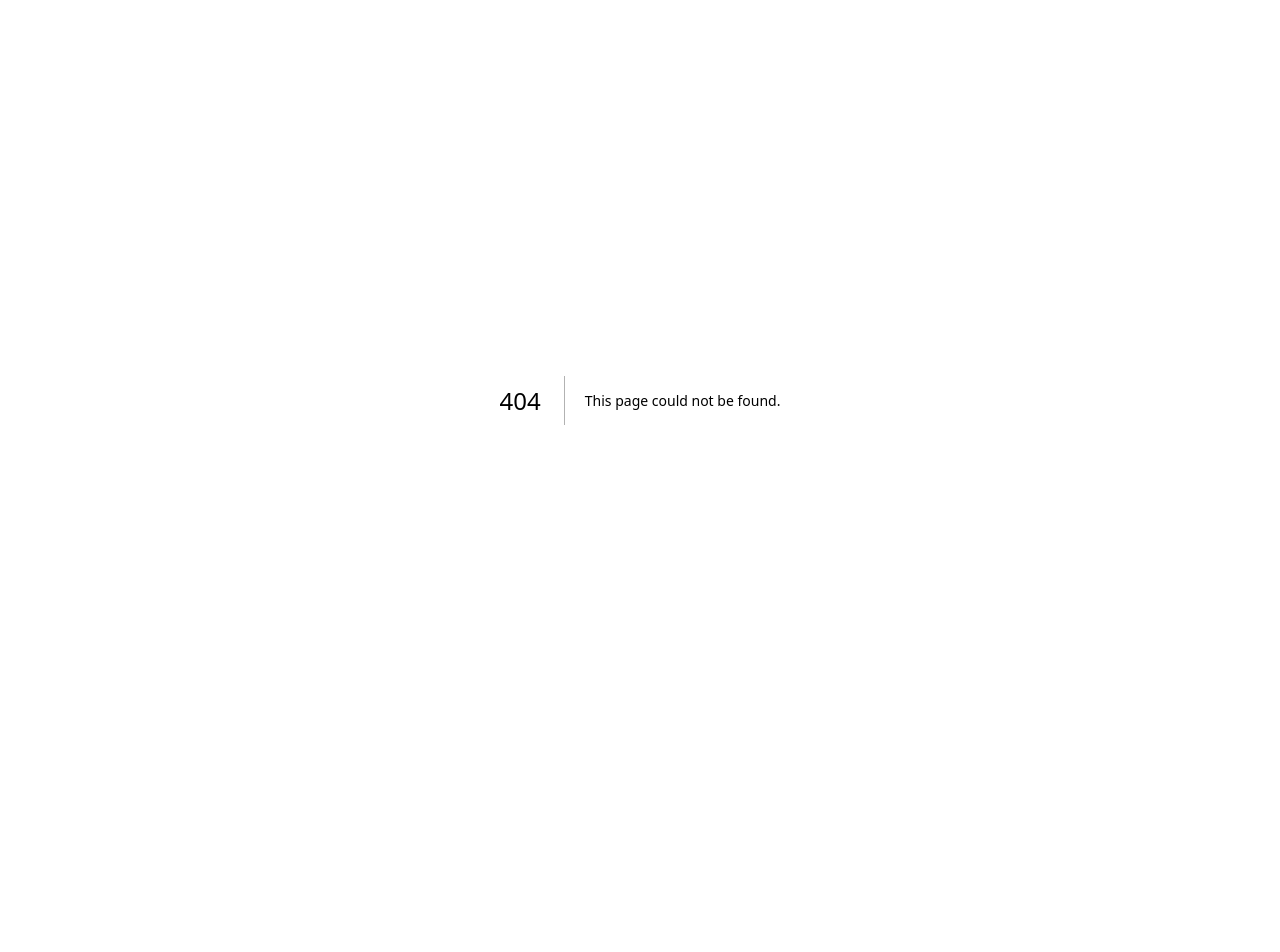
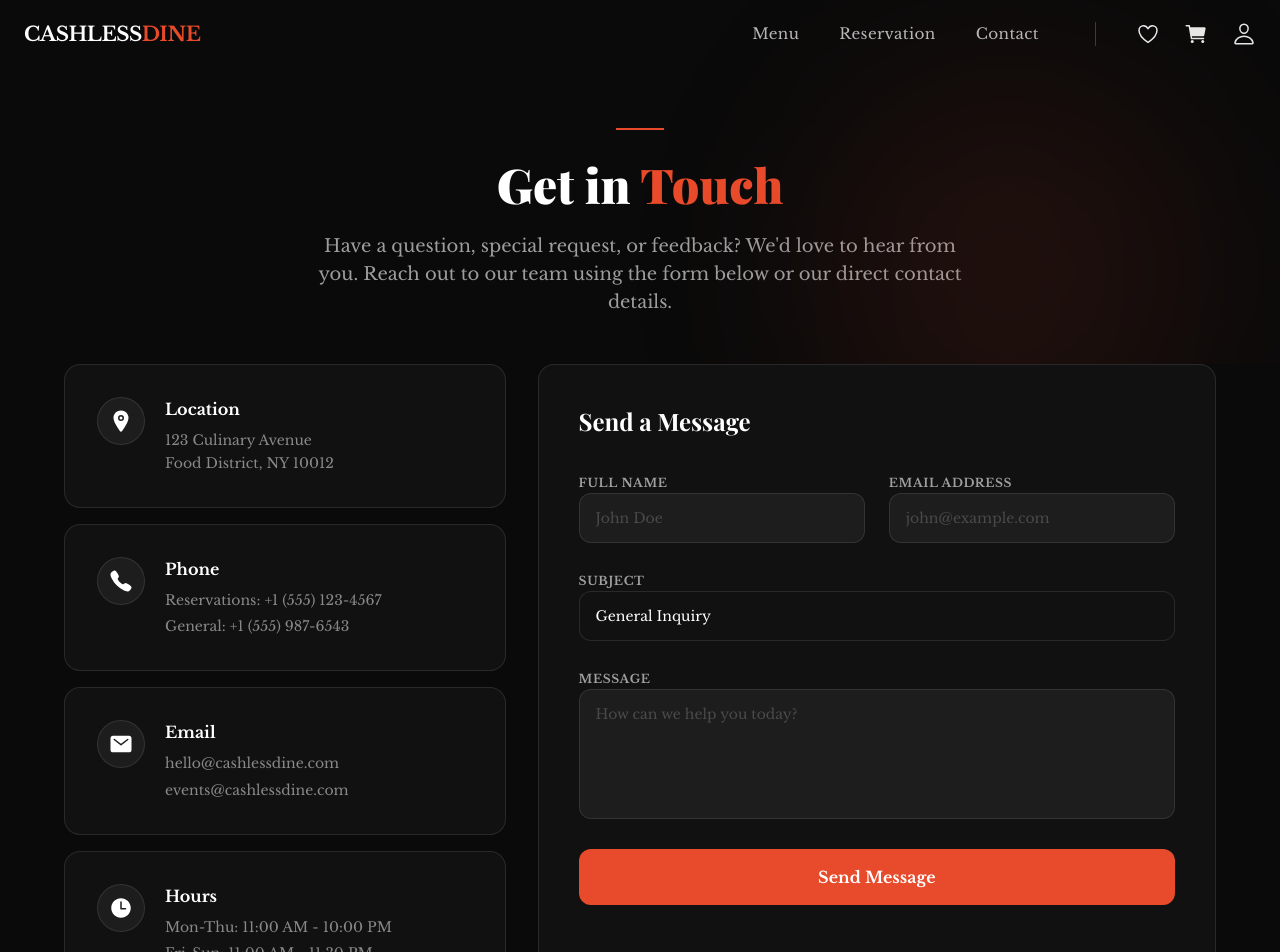
Before and after one commit to ashiqurrhmn/cashless-dine, a Next.js app: page /contact in a window 1280 px wide. Before the commit this address had no page. Shown: the top 952 px of the page. Before the commit the page ends 800 px from the top, so only its background shows below. Built offline with nearby package versions, Linux system fonts and the light colour scheme.

Commit message:
added contact page

```diff
--- /dev/null
+++ b/src/app/contact/page.js
@@ -0,0 +1,210 @@
+"use client";
+
+import { motion } from "framer-motion";
+import Navbar from "@/components/Navbar";
+import { IoCall, IoMail, IoLocation, IoTime } from "react-icons/io5";
+import toast from "react-hot-toast";
+import { useState } from "react";
+
+const fadeIn = {
+  hidden: { opacity: 0, y: 20 },
+  visible: { opacity: 1, y: 0, transition: { duration: 0.6, ease: [0.16, 1, 0.3, 1] } },
+};
+
+const stagger = {
+  hidden: { opacity: 0 },
+  visible: { opacity: 1, transition: { staggerChildren: 0.1 } },
+};
+
+export default function ContactPage() {
+  const [isSubmitting, setIsSubmitting] = useState(false);
+
+  const handleSubmit = (e) => {
+    e.preventDefault();
+    setIsSubmitting(true);
+
+    // Simulate network request
+    setTimeout(() => {
+      setIsSubmitting(false);
+      toast.success("Message sent successfully! We'll get back to you soon.");
+      e.target.reset();
+    }, 1500);
+  };
+
+  return (
+    <main className="min-h-screen bg-[var(--background)]">
+      <Navbar />
+
+      {/* Hero Section */}
+      <section className="pt-32 max-md:pt-24 pb-12 px-6 max-md:px-4 relative overflow-hidden">
+        <div className="absolute top-20 right-20 w-96 h-96 bg-accent/10 rounded-full blur-[100px] pointer-events-none"></div>
+        <motion.div
+          variants={fadeIn}
+          initial="hidden"
+          animate="visible"
+          className="max-w-6xl mx-auto text-center"
+        >
+          <div className="inline-block h-[2px] w-12 bg-accent mb-6"></div>
+          <h1 className="font-heading text-5xl max-md:text-4xl font-extrabold text-white mb-6">
+            Get in <span className="text-accent">Touch</span>
+          </h1>
+          <p className="text-white/60 text-lg max-md:text-base max-w-2xl mx-auto font-light">
+            Have a question, special request, or feedback? We'd love to hear from you.
+            Reach out to our team using the form below or our direct contact details.
+          </p>
+        </motion.div>
+      </section>
+
+      {/* Content Grid */}
+      <section className="px-6 max-md:px-4 pb-32 max-md:pb-36 relative z-10">
+        <div className="max-w-6xl mx-auto grid grid-cols-1 lg:grid-cols-5 gap-8 max-md:gap-6">
+
+          {/* Left Column: Contact Details */}
+          <motion.div
+            variants={stagger}
+            initial="hidden"
+            animate="visible"
+            className="lg:col-span-2 space-y-4"
+          >
+            <motion.div variants={fadeIn} className="bg-white/[0.03] border border-white/10 rounded-2xl p-8 flex items-start gap-5 hover:border-accent/40 transition-colors group">
+              <div className="w-12 h-12 rounded-full bg-white/5 border border-white/10 flex items-center justify-center flex-shrink-0 group-hover:bg-accent/20 group-hover:border-accent/40 transition-all">
+                <IoLocation className="text-2xl text-white group-hover:text-accent transition-colors" />
+              </div>
+              <div>
+                <h3 className="text-white font-bold mb-2">Location</h3>
+                <p className="text-white/50 text-sm leading-relaxed">
+                  123 Culinary Avenue<br />
+                  Food District, NY 10012
+                </p>
+              </div>
+            </motion.div>
+
+            <motion.div variants={fadeIn} className="bg-white/[0.03] border border-white/10 rounded-2xl p-8 flex items-start gap-5 hover:border-accent/40 transition-colors group">
+              <div className="w-12 h-12 rounded-full bg-white/5 border border-white/10 flex items-center justify-center flex-shrink-0 group-hover:bg-accent/20 group-hover:border-accent/40 transition-all">
+                <IoCall className="text-2xl text-white group-hover:text-accent transition-colors" />
+              </div>
+              <div>
+                <h3 className="text-white font-bold mb-2">Phone</h3>
+                <p className="text-white/50 text-sm leading-relaxed mb-1">
+                  Reservations: +1 (555) 123-4567
+                </p>
+                <p className="text-white/50 text-sm leading-relaxed">
+                  General: +1 (555) 987-6543
+                </p>
+              </div>
+            </motion.div>
+
+            <motion.div variants={fadeIn} className="bg-white/[0.03] border border-white/10 rounded-2xl p-8 flex items-start gap-5 hover:border-accent/40 transition-colors group">
+              <div className="w-12 h-12 rounded-full bg-white/5 border border-white/10 flex items-center justify-center flex-shrink-0 group-hover:bg-accent/20 group-hover:border-accent/40 transition-all">
+                <IoMail className="text-2xl text-white group-hover:text-accent transition-colors" />
+              </div>
+              <div>
+                <h3 className="text-white font-bold mb-2">Email</h3>
+                <p className="text-white/50 text-sm leading-relaxed mb-1">
+                  hello@cashlessdine.com
+                </p>
+                <p className="text-white/50 text-sm leading-relaxed">
+                  events@cashlessdine.com
+                </p>
+              </div>
+            </motion.div>
+
+            <motion.div variants={fadeIn} className="bg-white/[0.03] border border-white/10 rounded-2xl p-8 flex items-start gap-5 hover:border-accent/40 transition-colors group">
+              <div className="w-12 h-12 rounded-full bg-white/5 border border-white/10 flex items-center justify-center flex-shrink-0 group-hover:bg-accent/20 group-hover:border-accent/40 transition-all">
+                <IoTime className="text-2xl text-white group-hover:text-accent transition-colors" />
+              </div>
+              <div>
+                <h3 className="text-white font-bold mb-2">Hours</h3>
+                <p className="text-white/50 text-sm leading-relaxed mb-1">
+                  Mon-Thu: 11:00 AM - 10:00 PM
+                </p>
+                <p className="text-white/50 text-sm leading-relaxed">
+                  Fri-Sun: 11:00 AM - 11:30 PM
+                </p>
+              </div>
+            </motion.div>
+          </motion.div>
+
+          {/* Right Column: Contact Form */}
+          <motion.div
+            variants={fadeIn}
+            initial="hidden"
+            animate="visible"
+            className="lg:col-span-3 bg-white/[0.03] border border-white/10 rounded-2xl p-10 max-md:p-6"
+          >
+            <h2 className="font-heading text-2xl font-bold text-white mb-8">Send a Message</h2>
+
+            <form onSubmit={handleSubmit} className="space-y-6">
+              <div className="grid grid-cols-1 md:grid-cols-2 gap-6">
+                <div className="space-y-2">
+                  <label htmlFor="name" className="text-xs font-semibold text-white/60 uppercase tracking-wider">
+                    Full Name
+                  </label>
+                  <input
+                    type="text"
+                    id="name"
+                    required
+                    className="w-full bg-white/5 border border-white/10 rounded-xl px-4 py-3.5 text-white text-sm focus:outline-none focus:border-accent focus:bg-white/10 transition-all placeholder:text-white/20"
+                    placeholder="John Doe"
+                  />
+                </div>
+                <div className="space-y-2">
+                  <label htmlFor="email" className="text-xs font-semibold text-white/60 uppercase tracking-wider">
+                    Email Address
+                  </label>
+                  <input
+                    type="email"
+                    id="email"
+                    required
+                    className="w-full bg-white/5 border border-white/10 rounded-xl px-4 py-3.5 text-white text-sm focus:outline-none focus:border-accent focus:bg-white/10 transition-all placeholder:text-white/20"
+                    placeholder="john@example.com"
+                  />
+                </div>
+              </div>
+
+              <div className="space-y-2">
+                <label htmlFor="subject" className="text-xs font-semibold text-white/60 uppercase tracking-wider">
+                  Subject
+                </label>
+                <select
+                  id="subject"
+                  className="w-full bg-[#111] border border-white/10 rounded-xl px-4 py-3.5 text-white text-sm focus:outline-none focus:border-accent transition-all appearance-none cursor-pointer"
+                >
+                  <option value="general">General Inquiry</option>
+                  <option value="feedback">Feedback</option>
+                  <option value="events">Private Events</option>
+                  <option value="careers">Careers</option>
+                </select>
+              </div>
+
+              <div className="space-y-2">
+                <label htmlFor="message" className="text-xs font-semibold text-white/60 uppercase tracking-wider">
+                  Message
+                </label>
+                <textarea
+                  id="message"
+                  required
+                  rows="5"
+                  className="w-full bg-white/5 border border-white/10 rounded-xl px-4 py-3.5 text-white text-sm focus:outline-none focus:border-accent focus:bg-white/10 transition-all placeholder:text-white/20 resize-none"
+                  placeholder="How can we help you today?"
+                ></textarea>
+              </div>
+
+              <button
+                type="submit"
+                disabled={isSubmitting}
+                className="w-full bg-accent text-white font-bold py-4 rounded-xl hover:bg-accent-hover transition-all duration-300 hover:shadow-[0_4px_24px_rgba(232,75,43,0.4)] disabled:opacity-70 disabled:cursor-not-allowed flex items-center justify-center"
+              >
+                {isSubmitting ? (
+                  <div className="w-5 h-5 border-2 border-white/30 border-t-white rounded-full animate-spin"></div>
+                ) : (
+                  "Send Message"
+                )}
+              </button>
+            </form>
+          </motion.div>
+        </div>
+      </section>
+    </main>
+  );
+}
--- a/src/components/Navbar.jsx
+++ b/src/components/Navbar.jsx
@@ -28,7 +28,7 @@ const Navbar = () => {
           <div className="flex items-center gap-10 font-semibold text-[0.95rem] tracking-wide text-white/90 max-md:hidden">
             <Link href="/menu" className="nav-link">Menu</Link>
             <Link href="/booking" className="nav-link">Reservation</Link>
-            <a href="#contact" className="nav-link">Contact</a>
+            <Link href="/contact" className="nav-link">Contact</Link>
 
             <div className="flex items-center gap-6 ml-4 border-l border-white/20 pl-10">
               <Link href="/favorites" className="relative hover:text-accent transition-colors" aria-label="Favorites">
```
